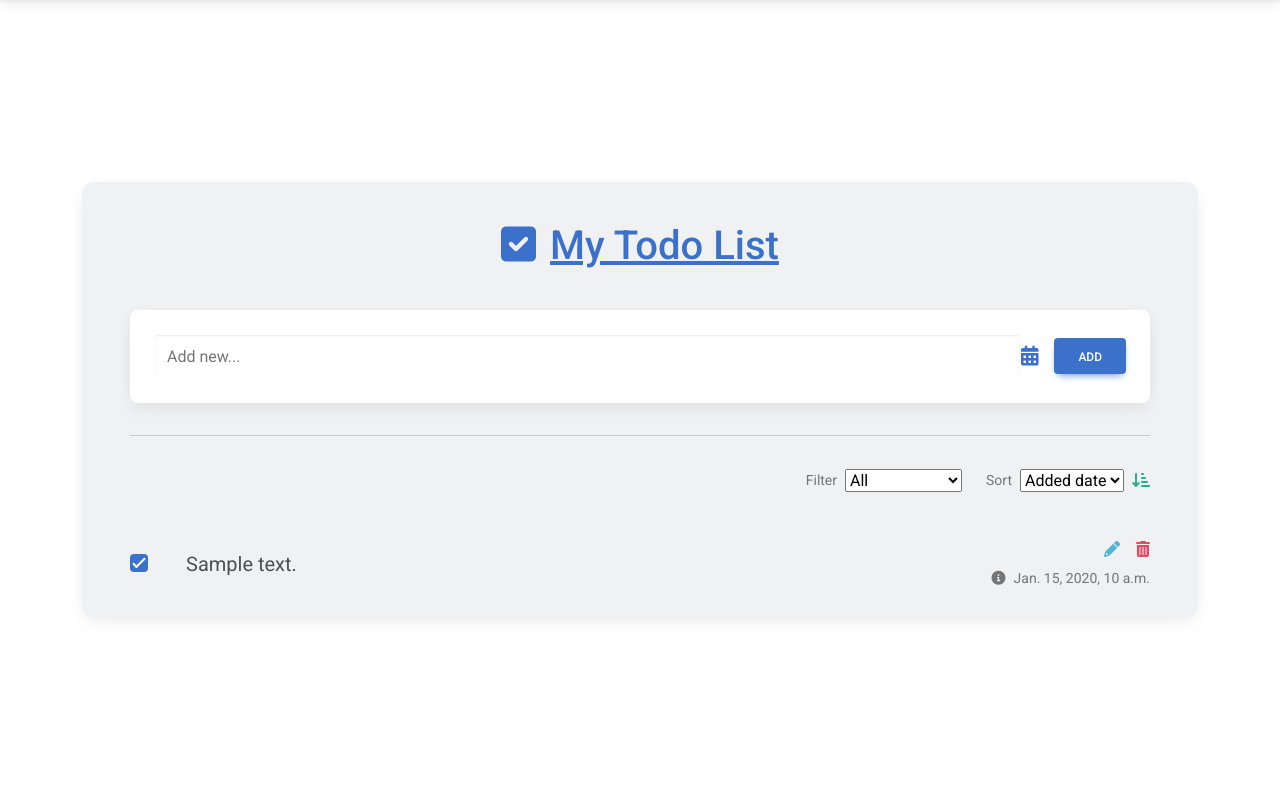
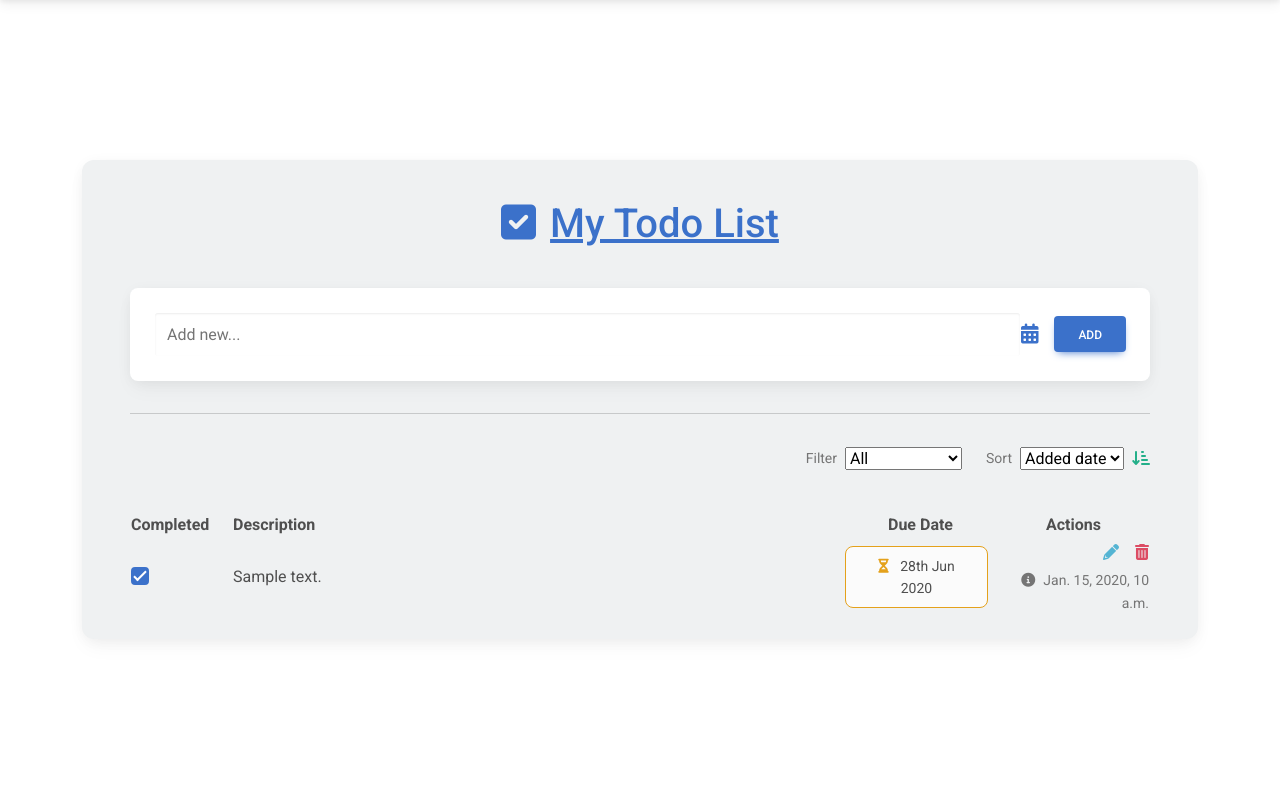
Before and after one commit to Kalebe614/django-tasks, a Django app: page / in a window 1280 px wide. Shown: the part 59-859 px from the top of the page. Run offline with Django 4.2, Linux system fonts and the light colour scheme; a user stored in the database is signed in; tables that the repository leaves empty hold one stand-in row (values such as "Sample post"); some libraries are stand-ins or nearby versions.

Commit message:
Updated task.html

```diff
--- a/task/templates/task.html
+++ b/task/templates/task.html
@@ -69,36 +69,58 @@
               </div>
 
               <!--Start User To-Do List-->
-              {% for task in tasks  %}
-              <ul class="list-group list-group-horizontal rounded-0 bg-transparent">
 
-                <li
-                  class="list-group-item d-flex align-items-center ps-0 pe-3 py-1 rounded-0 border-0 bg-transparent">
+              <table>
+                <thead>
+                  <tr>
+                    <th style="width: 10%;">Completed</th>
+                    <th style="width: 60%;">Description</th>
+                    <th style="width: 15%; text-align: center;">Due Date</th>
+                    <th style="width: 15%; text-align: center;">Actions</th>
+                  </tr>
+                </thead>
+                <tbody>
+                  {% for task in tasks %}
+                  <tr>
+                    <!-- Completed -->
+                    <td class="align-middle text-center">
                       <div class="form-check">
-                    <input class="form-check-input me-0" type="checkbox" value=""
-                     id="flexCheckChecked{{task.id}}"
-                      aria-label="..." {% if task.completed%} checked {% endif %} />
+                        <input class="form-check-input me-0" type="checkbox" value="" id="flexCheckChecked{{ task.id }}" aria-label="..." {% if task.completed %} checked {% endif %} />
                       </div>
-                </li>
-                <li
-                  class="list-group-item px-3 py-1 d-flex align-items-center flex-grow-1 border-0 bg-transparent">
-                  <p class="lead fw-normal mb-0">{{ task.description }}</p>
-                </li>
-                <li class="list-group-item ps-3 pe-0 py-1 rounded-0 border-0 bg-transparent">
+                    </td>
+
+                    <!-- Description -->
+                    <td class="align-middle">{{ task.description }}</td>
+
+                    <!-- Due date -->
+                    <td class="align-middle text-center">
+                      <div class="py-2 px-3 me-2 border border-warning rounded-3 d-flex align-items-center bg-light">
+                        <p class="small mb-0">
+                          <a href="#!" data-mdb-toggle="tooltip" title="Due on date">
+                            <i class="fas fa-hourglass-half me-2 text-warning"></i>
+                          </a>
+                          28th Jun 2020 <!-- Substitua esta data pela data real do objeto 'task' -->
+                        </p>
+                      </div>
+                    </td>
+
+                    <!-- Actions -->
+                    <td class="align-middle text-center">
                       <div class="d-flex flex-row justify-content-end mb-1">
-                    <a href="#!" class="text-info" data-mdb-toggle="tooltip" title="Edit todo"><i
-                        class="fas fa-pencil-alt me-3"></i></a>
-                    <a href="#!" class="text-danger" data-mdb-toggle="tooltip" title="Delete todo"><i
-                        class="fas fa-trash-alt"></i></a>
+                        <a href="#!" class="text-info" data-mdb-toggle="tooltip" title="Edit todo"><i class="fas fa-pencil-alt me-3"></i></a>
+                        <a href="#!" class="text-danger" data-mdb-toggle="tooltip" title="Delete todo"><i class="fas fa-trash-alt"></i></a>
                       </div>
                       <div class="text-end text-muted">
-                    <a href="#!" class="text-muted" data-mdb-toggle="tooltip" title="Created date">
-                      <p class="small mb-0"><i class="fas fa-info-circle me-2"></i>{{task.created}}</p>
+                        <a href="" class="text-muted" data-mdb-toggle="tooltip" title="Created date">
+                          <p class="small mb-0"><i class="fas fa-info-circle me-2"></i>{{ task.created }}</p> <!-- Substitua "{{ task.created }}" pela data real do objeto 'task' -->
                         </a>
                       </div>
-                </li>
-              </ul>
+                    </td>
+                  </tr>
                   {% endfor %}
+                </tbody>
+              </table>
+
             <!--End User To-Do List-->
 
             <!--Start Form to create a task-->
```
Lines whose indentation alone changed are shown as unchanged.
